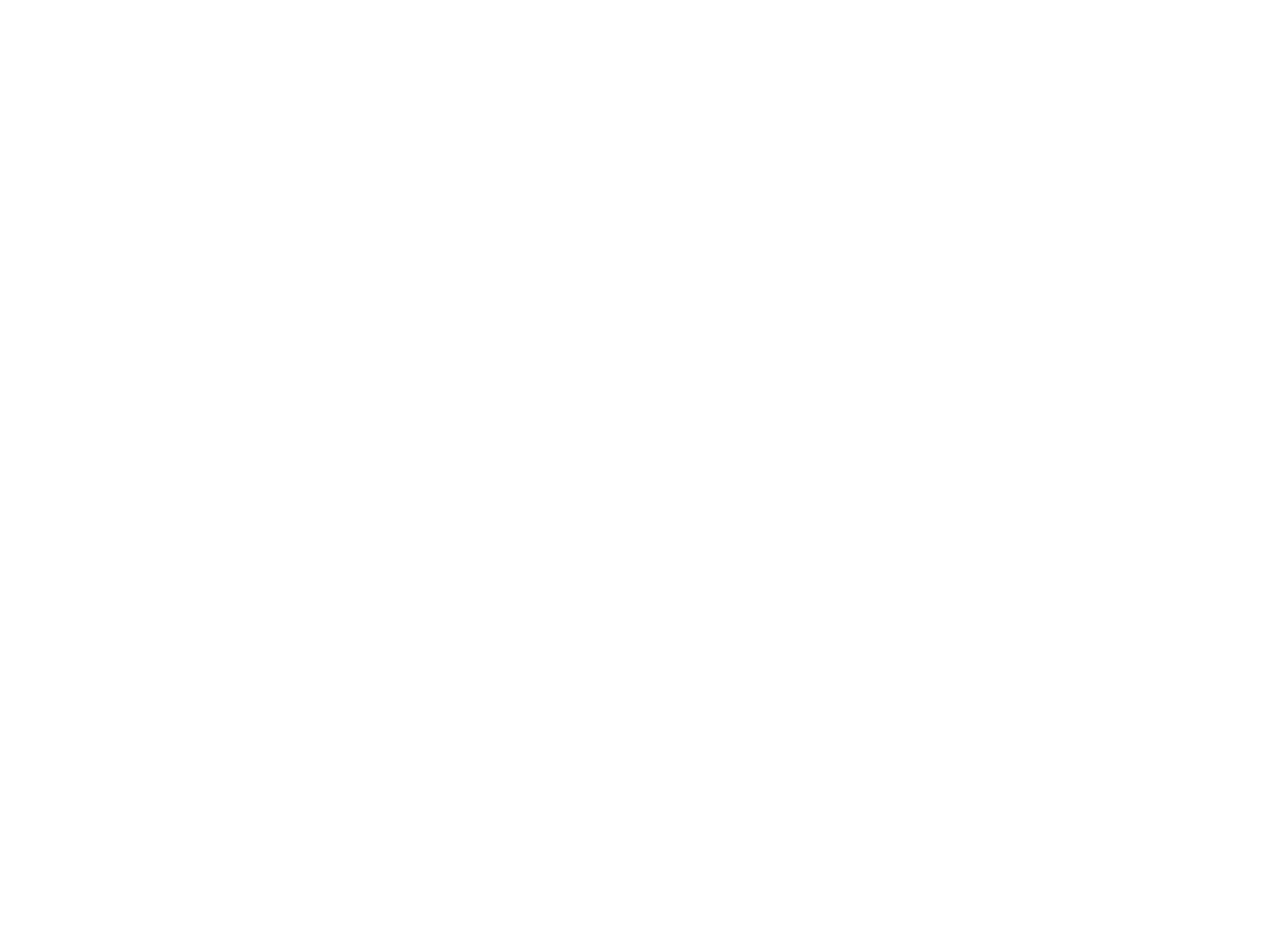
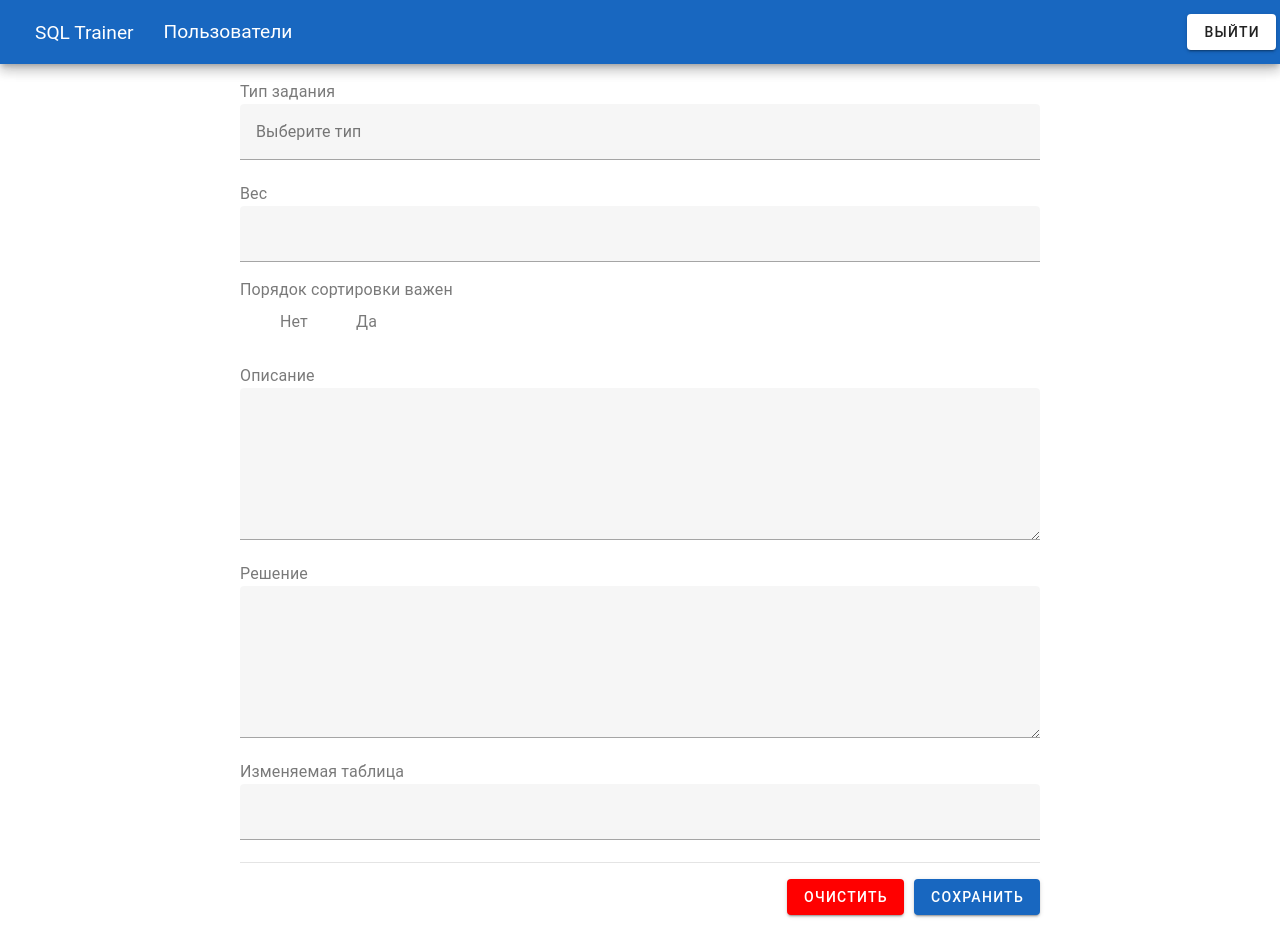
Before and after one commit to Diagorn/sql-trainer, a Vue app in the folder src/main/frontend/: page /task/create in a window 1280 px wide. Before the commit this address had no page. Before the commit the page ends 800 px from the top, so only its background shows below. Built offline with nearby package versions, Linux system fonts and the light colour scheme.

Commit message:
added create task page

```diff
--- /dev/null
+++ b/src/main/frontend/src/pages/CreateTask.vue
@@ -0,0 +1,98 @@
+<script>
+import {defineComponent} from 'vue'
+import AppNavbar from "@/components/UI/Navbar.vue";
+
+// Изменяемая таблица input
+// Очистить отправить
+
+export default defineComponent({
+  name: 'app-create-task',
+  components: {AppNavbar},
+  data() {
+    return {
+      types: [
+        {id: 1, name: 'Базовый SELECT'},
+        {id: 2, name: 'Базовый UPDATE'},
+        {id: 3, name: 'Базовый DELETE'},
+        {id: 4, name: 'Базовый INSERT'},
+      ],
+      weight: null,
+      orderImportant: false,
+      description: '',
+      solution: '',
+      changingTable: '',
+    }
+  },
+  methods: {
+    createTask() {
+      // todo call backend
+    }
+  }
+})
+</script>
+
+<template>
+  <app-navbar/>
+  <div class="content">
+    <v-sheet width="800">
+      <v-form fast-fail @submit.prevent="createTask">
+        <v-label>Тип задания</v-label>
+        <v-select
+            label="Выберите тип"
+            :items="types"
+            item-title="name"
+            item-value="id"
+            multiple>
+        </v-select>
+
+        <v-label>Вес</v-label>
+        <v-text-field
+            v-model="weight"
+            hide-details
+            single-line
+            type="number"
+        >
+        </v-text-field>
+
+        <v-label class="mt-4">Порядок сортировки важен</v-label>
+        <v-radio-group inline v-model="orderImportant">
+          <v-radio label="Нет" :value="false"></v-radio>
+          <v-radio label="Да" :value="true" class="ml-2"></v-radio>
+        </v-radio-group>
+
+        <v-label>Описание</v-label>
+        <v-textarea v-model="description"></v-textarea>
+
+        <v-label>Решение</v-label>
+        <v-textarea v-model="solution"></v-textarea>
+
+        <v-label>Изменяемая таблица</v-label>
+        <v-text-field v-model="changingTable"></v-text-field>
+
+        <v-divider/>
+
+        <div class="mt-4 mb-4 flex-row d-flex justify-end options">
+          <v-btn class="btn-danger">Очистить</v-btn>
+          <v-btn type="submit" variant="elevated" color="primary">Сохранить</v-btn>
+        </div>
+      </v-form>
+    </v-sheet>
+  </div>
+</template>
+
+<style scoped>
+.content {
+  display: flex;
+  align-items: center;
+  justify-content: center;
+}
+
+.options {
+  gap: 10px;
+}
+
+.btn-danger {
+  background-color: #ff0000;
+  color: white;
+}
+</style>
--- a/src/main/frontend/src/router/router.js
+++ b/src/main/frontend/src/router/router.js
@@ -3,6 +3,7 @@
 import AdminPanel from "@/pages/AdminPanel.vue";
 import Login from "@/pages/Login.vue";
 import Register from "@/pages/Register.vue";
+import CreateTask from "@/pages/CreateTask.vue";
 
 const routes = [
     {
@@ -21,6 +22,10 @@
         path: '/register',
         component: Register
     },
+    {
+        path: '/task/create',
+        component: CreateTask
+    },
 ]
 
 const router = createRouter({
```
